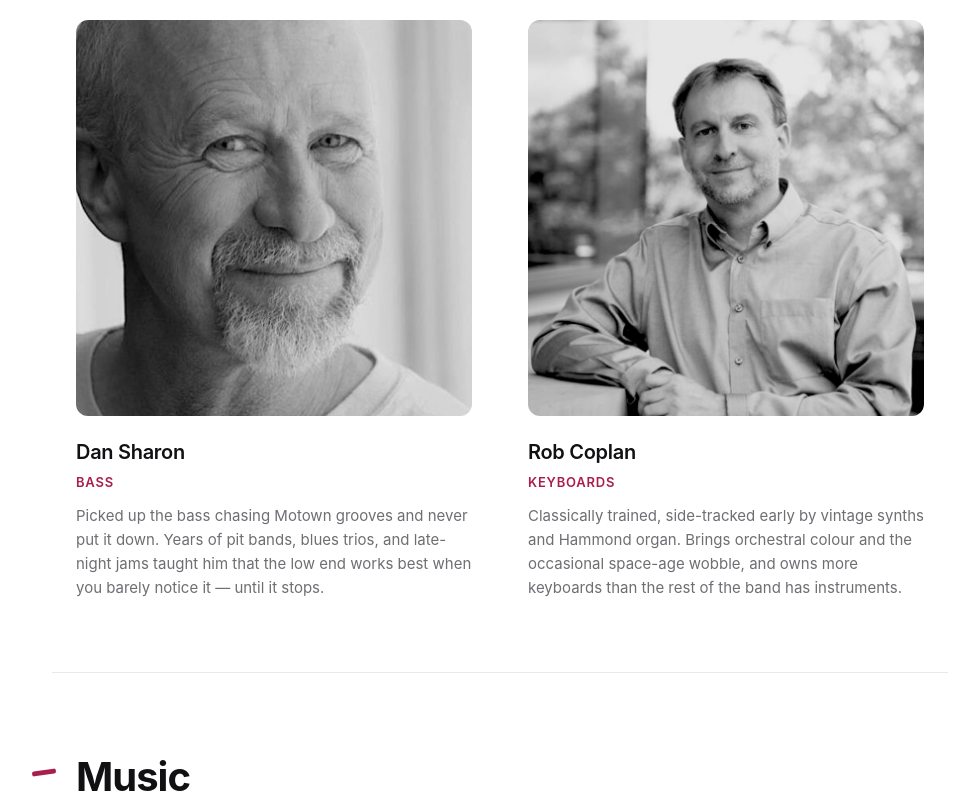
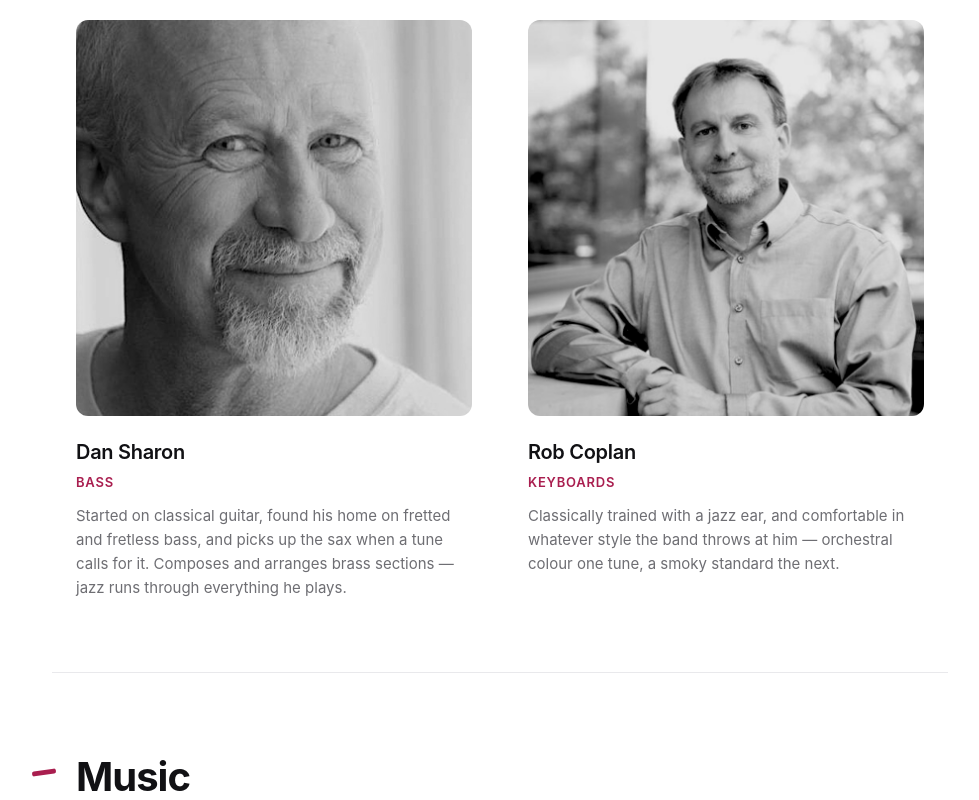
Before and after one commit to katzfabio/offbeet, a plain HTML site: page index.html in a window 1280 px wide. Shown: the part 1958-2758 px from the top of the page, without its empty margins (140-1119 px from the left). Drawn offline with Linux system fonts and the light colour scheme.

Commit message:
Real bios for Dan and Rob; add jazz to band influences
Co-Authored-By: Claude Fable 5 <noreply@anthropic.com>
Claude-Session: https://claude.ai/code/session_013epfTMMJ3ZmwveVvGqHWNm

```diff
--- a/index.html
+++ b/index.html
@@ -4,7 +4,7 @@
 <meta charset="utf-8">
 <meta name="viewport" content="width=device-width, initial-scale=1">
 <title>Offbeet — Ottawa instrumental quartet</title>
-<meta name="description" content="Offbeet is an Ottawa-based instrumental quartet blending rock, classical, world music, and TV themes. Shows, videos, and tickets.">
+<meta name="description" content="Offbeet is an Ottawa-based instrumental quartet blending rock, jazz, classical, world music, and TV themes. Shows, videos, and tickets.">
 <link rel="icon" type="image/png" href="assets/favicon.png">
 <link rel="stylesheet" href="style.css">
 </head>
@@ -38,7 +38,7 @@
   <!-- ================= HERO ================= -->
   <section class="hero">
     <img class="hero-logo" src="assets/logo.png" alt="Offbeet — beet-bodied guitar logo" width="800" height="300">
-    <p class="hero-tagline">Instrumental rock, classical, world&nbsp;&amp;&nbsp;TV themes — live from&nbsp;Ottawa.</p>
+    <p class="hero-tagline">Instrumental rock, jazz, classical, world&nbsp;&amp;&nbsp;TV themes — live from&nbsp;Ottawa.</p>
 
     <!-- NEXT-SHOW : update date / venue / status here -->
     <a class="show-banner" href="#tickets">
@@ -55,7 +55,7 @@
       <p class="about-text">
         Offbeet is an instrumental quartet based in Ottawa, blending electric guitar,
         bass, drums, and keyboards into a layered live sound. Originals and covers
-        drawing on rock, classical, world music — and the occasional TV theme.
+        drawing on rock, jazz, classical, world music — and the occasional TV theme.
         <!-- PLACEHOLDER: replace with updated band bio for the new lineup -->
       </p>
       <!-- PLACEHOLDER: composite of member headshots — replace with a real group photo -->
@@ -95,10 +95,9 @@
         <h3>Dan Sharon</h3>
         <p class="member-instrument">Bass</p>
         <p class="member-bio">
-          Picked up the bass chasing Motown grooves and never put it down. Years of
-          pit bands, blues trios, and late-night jams taught him that the low end
-          works best when you barely notice it — until it stops.
-          <!-- PLACEHOLDER BIO: invented text, replace with Dan's real bio -->
+          Started on classical guitar, found his home on fretted and fretless bass,
+          and picks up the sax when a tune calls for it. Composes and arranges brass
+          sections — jazz runs through everything he plays.
         </p>
       </li>
 
@@ -107,10 +106,9 @@
         <h3>Rob Coplan</h3>
         <p class="member-instrument">Keyboards</p>
         <p class="member-bio">
-          Classically trained, side-tracked early by vintage synths and Hammond
-          organ. Brings orchestral colour and the occasional space-age wobble,
-          and owns more keyboards than the rest of the band has instruments.
-          <!-- PLACEHOLDER BIO: invented text, replace with Rob's real bio -->
+          Classically trained with a jazz ear, and comfortable in whatever style
+          the band throws at him — orchestral colour one tune, a smoky standard
+          the next.
         </p>
       </li>
 
```
